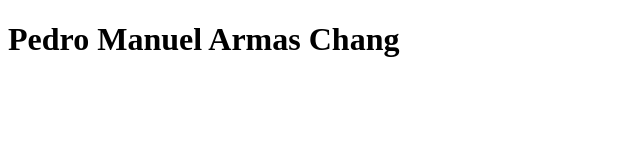
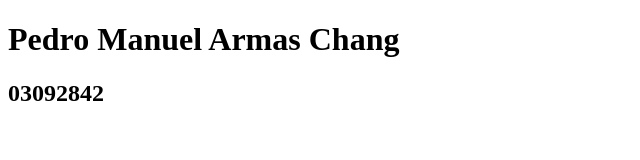
Before and after one commit to parmas24/Proyecto1, a plain HTML site: page index.html in a window 1280 px wide. Shown: the whole page, without its empty margins (0-640 px from the left). Drawn offline with Linux system fonts and the light colour scheme.

Commit message:
Agregar número de carné título h2

```diff
--- a/index.html
+++ b/index.html
@@ -7,5 +7,6 @@
 </head>
 <body>
     <h1>Pedro Manuel Armas Chang</h1>
+    <h2>03092842</h2>
 </body>
 </html>
```
